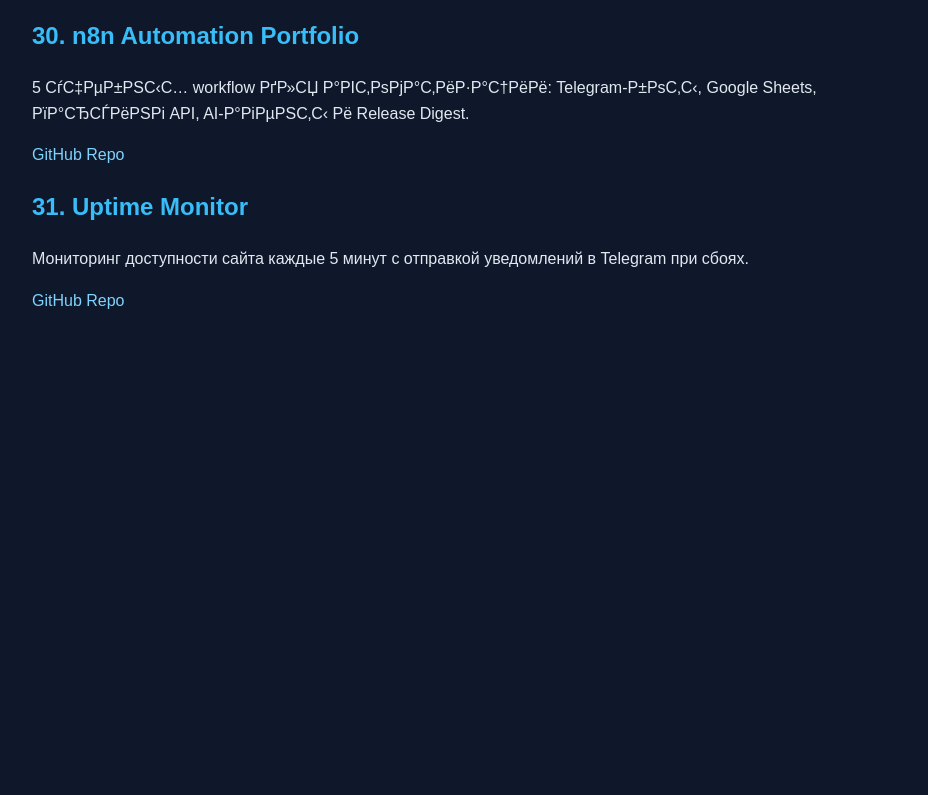
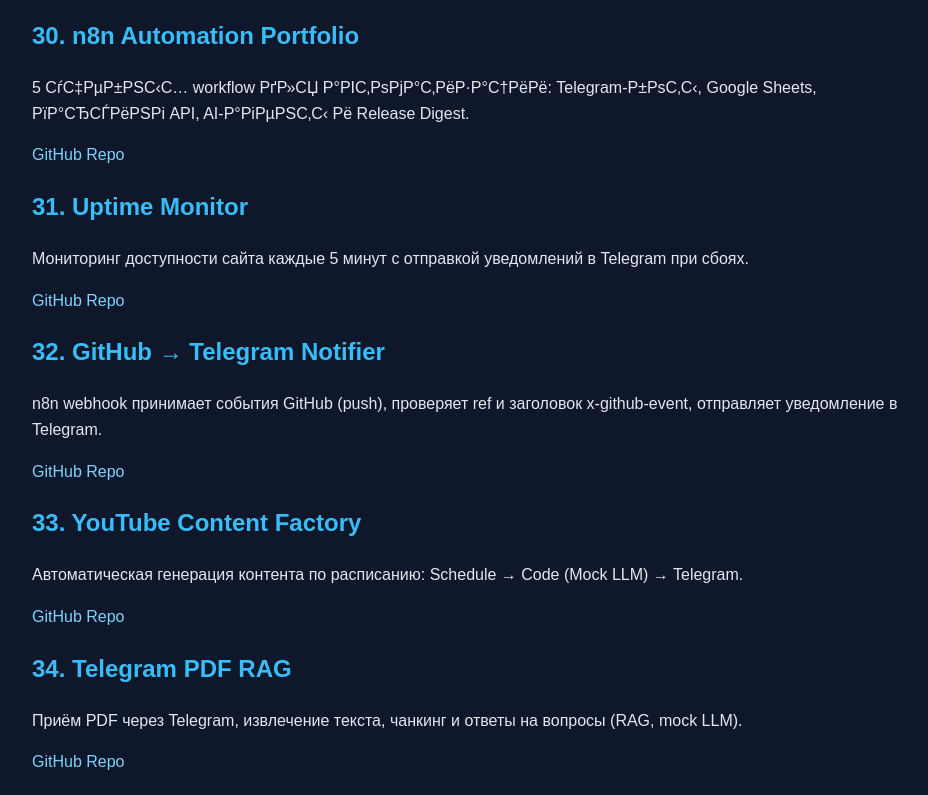
Before and after one commit to redsea1970/redsea1970.github.io, a plain HTML site: page index.html in a window 1280 px wide. Shown: the part 6859-7654 px from the top of the page, without its empty margins (158-1086 px from the left). Before the commit the page ends 7192 px from the top, so only its background shows below. Drawn offline with Linux system fonts and the light colour scheme.

Commit message:
feat: add cards 32, 33, 34 for new n8n projects

```diff
--- a/index.html
+++ b/index.html
@@ -307,6 +307,28 @@
         </div>
     </div>
 
+    <div class="card">
+        <h2>32. GitHub → Telegram Notifier</h2>
+        <p>n8n webhook принимает события GitHub (push), проверяет ref и заголовок x-github-event, отправляет уведомление в Telegram.</p>
+        <div class="links">
+            <a href="https://github.com/redsea1970/github-telegram-notifier" target="_blank">GitHub Repo</a>
+        </div>
+    </div>
+    <div class="card">
+        <h2>33. YouTube Content Factory</h2>
+        <p>Автоматическая генерация контента по расписанию: Schedule → Code (Mock LLM) → Telegram.</p>
+        <div class="links">
+            <a href="https://github.com/redsea1970/youtube-content-factory" target="_blank">GitHub Repo</a>
+        </div>
+    </div>
+    <div class="card">
+        <h2>34. Telegram PDF RAG</h2>
+        <p>Приём PDF через Telegram, извлечение текста, чанкинг и ответы на вопросы (RAG, mock LLM).</p>
+        <div class="links">
+            <a href="https://github.com/redsea1970/telegram-pdf-rag" target="_blank">GitHub Repo</a>
+        </div>
+    </div>
+
 </body>
 
 </html>
```
